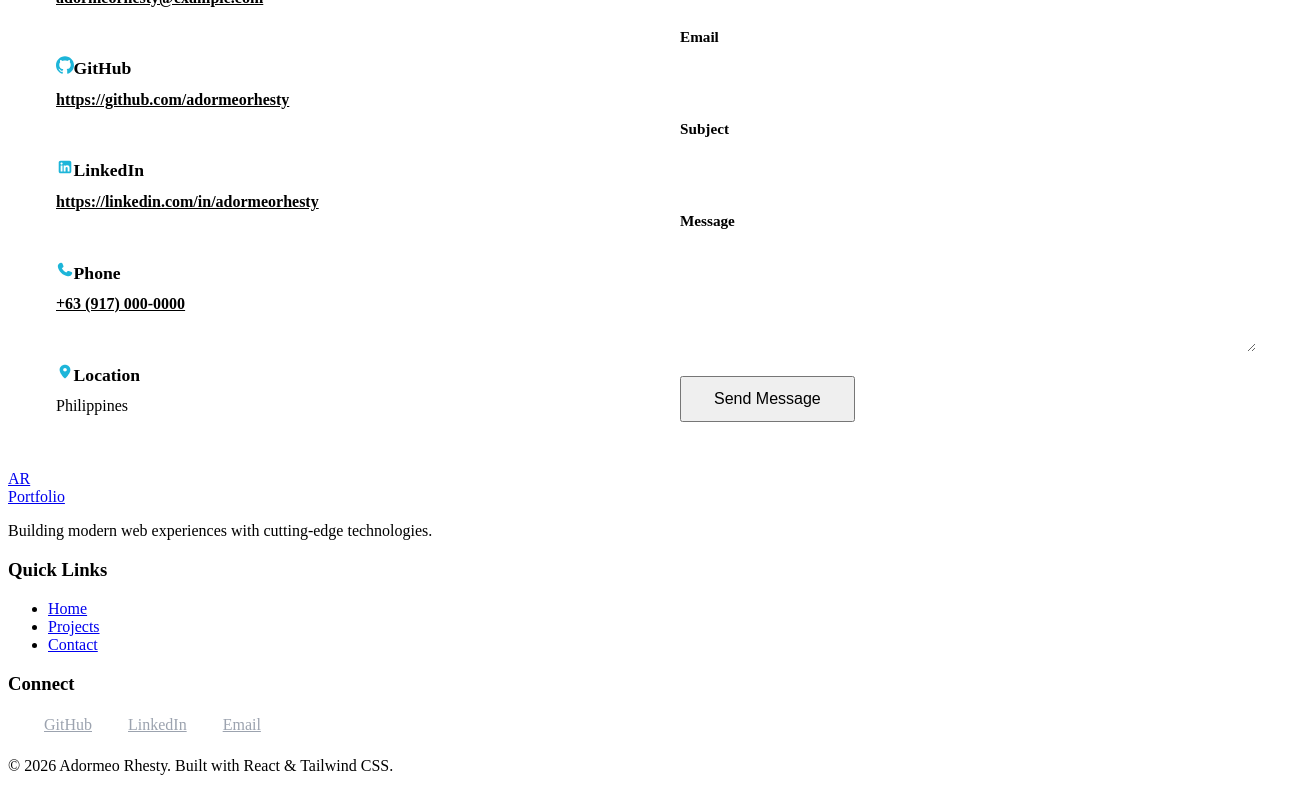
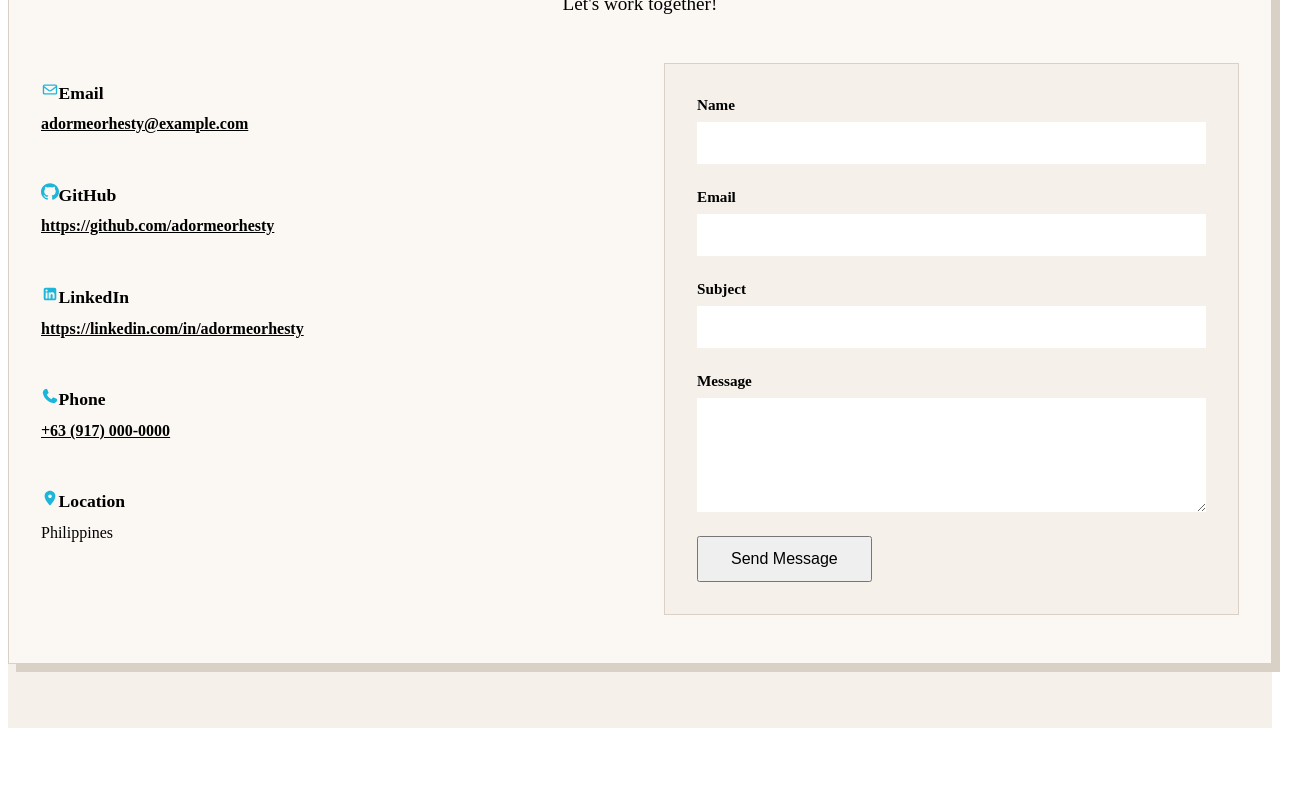
Before and after one commit to Rhesty22/Portfolio-Website, a React (Vite) app: page /contact in a window 1280 px wide. Shown: the part 380-1180 px from the top of the page, 1304 px wide, since content can reach past the window. Built offline with nearby package versions, Linux system fonts and the light colour scheme; the HTML template or start-up script is replaced by a standard one.

Commit message:
Update coffeehouse design

```diff
--- a/src/components/Footer.jsx
+++ b/src/components/Footer.jsx
@@ -9,34 +9,34 @@ export default function Footer() {
   const currentYear = new Date().getFullYear();
 
   return (
-    <footer className="bg-slate-900/80 backdrop-blur-sm border-t border-slate-700/50">
-      <div className="max-w-7xl mx-auto px-4 sm:px-6 lg:px-8 py-12">
-        <div className="grid grid-cols-1 md:grid-cols-3 gap-8 mb-8">
+    <footer className="site-footer">
+      <div className="footer-inner">
+        <div className="footer-grid">
           {/* Brand */}
           <div>
-            <Link to="/" className="flex items-center space-x-2 mb-4">
-              <div className="w-10 h-10 rounded-full bg-gradient-to-r from-cyan-500 to-purple-500 flex items-center justify-center text-white font-bold text-sm">
+            <Link to="/" className="footer-brand">
+              <div className="footer-monogram">
                 AR
               </div>
-              <span className="text-lg font-bold text-white">Portfolio</span>
+              <span>Portfolio</span>
             </Link>
-            <p className="text-gray-400 text-sm">Building modern web experiences with cutting-edge technologies.</p>
+            <p className="footer-description">Building modern web experiences with thoughtful design and reliable code.</p>
           </div>
 
           {/* Quick Links */}
           <div>
-            <h3 className="text-white font-semibold mb-4">Quick Links</h3>
-            <ul className="space-y-2">
-              <li><Link to="/" className="text-gray-400 hover:text-cyan-400 transition-colors text-sm">Home</Link></li>
-              <li><Link to="/projects" className="text-gray-400 hover:text-cyan-400 transition-colors text-sm">Projects</Link></li>
-              <li><Link to="/contact" className="text-gray-400 hover:text-cyan-400 transition-colors text-sm">Contact</Link></li>
+            <h3>Quick Links</h3>
+            <ul className="footer-links">
+              <li><Link to="/">Home</Link></li>
+              <li><Link to="/projects">Projects</Link></li>
+              <li><Link to="/contact">Contact</Link></li>
             </ul>
           </div>
 
           {/* Social Links */}
           <div>
-            <h3 className="text-white font-semibold mb-4">Connect</h3>
-            <div className="flex flex-col gap-3">
+            <h3>Connect</h3>
+            <div className="footer-social-list">
               <a href={portfolioData.social.github} target="_blank" rel="noopener noreferrer" aria-label="GitHub" className="footer-social-link">
                 <img src={githubIcon} alt="" className="footer-social-icon" />
                 <span>GitHub</span>
@@ -54,8 +54,8 @@ export default function Footer() {
         </div>
 
         {/* Bottom */}
-        <div className="border-t border-slate-700/50 pt-8 text-center">
-          <p className="text-gray-500 text-sm">
+        <div className="footer-bottom">
+          <p>
             &copy; {currentYear} Adormeo Rhesty. Built with React & Tailwind CSS.
           </p>
         </div>
--- a/src/pages/Home.jsx
+++ b/src/pages/Home.jsx
@@ -9,7 +9,6 @@ export default function Home() {
         <div className="hero-content">
           <p className="hero-kicker">Portfolio</p>
           <h1>{portfolioData.personal.name}</h1>
-          <p className="hero-role">{portfolioData.personal.title}</p>
           <p>{portfolioData.personal.description}</p>
           <div className="hero-meta">
             <span>Based in {portfolioData.personal.location}</span>
--- a/src/styles/Footer.css
+++ b/src/styles/Footer.css
@@ -1,48 +1,89 @@
-.footer {
-  background-color: var(--text-color);
-  color: #ffffff;
-  padding: 3rem 1rem 1rem;
+.site-footer {
   margin-top: 4rem;
+  padding: 4rem 1rem 1.5rem;
+  background: var(--ink-brown);
+  color: #f8efe3;
+  border-top: 8px solid var(--accent-brown);
 }
 
-.footer-content {
-  max-width: 1200px;
+.footer-inner {
+  max-width: 1080px;
   margin: 0 auto;
-  display: grid;
-  grid-template-columns: repeat(auto-fit, minmax(250px, 1fr));
-  gap: 2rem;
-  margin-bottom: 2rem;
 }
 
-.footer-section h3 {
-  margin-bottom: 1rem;
-  color: #ffffff;
+.footer-grid {
+  display: grid;
+  grid-template-columns: 1.5fr 1fr 1fr;
+  gap: 3rem;
+  padding-bottom: 3rem;
 }
 
-.footer-section ul {
-  list-style: none;
-  display: flex;
-  flex-direction: column;
-  gap: 0.5rem;
+.footer-brand {
+  display: inline-flex;
+  align-items: center;
+  gap: 0.75rem;
+  margin-bottom: 1rem;
+  color: #fff8ef;
+  font-size: 1.2rem;
+  font-weight: 700;
 }
 
-.footer-section a {
-  color: #cccccc;
-  transition: var(--transition);
+.footer-monogram {
+  display: grid;
+  place-items: center;
+  width: 2.75rem;
+  height: 2.75rem;
+  border: 1px solid #e3c8ad;
+  color: #fff8ef;
+  font-size: 0.8rem;
+  letter-spacing: 0.08em;
 }
 
-.footer-section a:hover {
-  color: var(--primary-color);
+.footer-description {
+  max-width: 300px;
+  color: #ead9c8;
+  font-size: 0.9rem;
+}
+
+.site-footer h3 {
+  margin-bottom: 1rem;
+  color: #fff8ef;
+  font-size: 0.8rem;
+  letter-spacing: 0.12em;
+  text-transform: uppercase;
+}
+
+.footer-links {
+  display: grid;
+  gap: 0.65rem;
+  list-style: none;
+}
+
+.footer-links a,
+.footer-social-link {
+  color: #ead9c8;
+}
+
+.footer-links a:hover,
+.footer-social-link:hover {
+  color: #fff8ef;
+}
+
+.footer-social-list {
+  display: grid;
+  gap: 0.75rem;
 }
 
 .footer-bottom {
-  max-width: 1200px;
-  margin: 0 auto;
-  padding-top: 2rem;
-  border-top: 1px solid rgba(255, 255, 255, 0.1);
+  padding-top: 1.5rem;
+  border-top: 1px solid rgba(255, 248, 239, 0.25);
   text-align: center;
-  color: #cccccc;
+  color: #ead9c8;
   font-size: 0.9rem;
+}
+
+.footer-bottom p {
+  color: inherit;
 }
 
 .footer-social-link {
@@ -50,12 +91,12 @@
   align-items: center;
   gap: 0.75rem;
   width: fit-content;
-  color: #9ca3af;
+  color: #ead9c8;
   transition: color 0.2s ease;
 }
 
 .footer-social-link:hover {
-  color: #22d3ee;
+  color: #fff8ef;
 }
 
 .footer-social-icon {
@@ -67,11 +108,12 @@
 }
 
 @media (max-width: 768px) {
-  .footer {
+  .site-footer {
     padding: 2rem 1rem 1rem;
   }
 
-  .footer-content {
+  .footer-grid {
+    grid-template-columns: 1fr;
     gap: 1.5rem;
   }
 }
--- a/src/styles/Navigation.css
+++ b/src/styles/Navigation.css
@@ -1,6 +1,6 @@
 .navbar {
-  background-color: #f5f1ea;
-  border-bottom: 1px solid #d9d1c5;
+  background-color: var(--surface-beige);
+  border-bottom: 1px solid var(--line-brown);
   box-shadow: none;
   position: sticky;
   top: 0;
@@ -19,13 +19,13 @@
 .nav-logo {
   font-size: 1rem;
   font-weight: 700;
-  color: #242321;
+  color: var(--ink-brown);
   cursor: pointer;
   transition: var(--transition);
 }
 
 .nav-logo:hover {
-  color: #b34d38;
+  color: var(--accent-brown);
 }
 
 .nav-menu {
@@ -39,7 +39,7 @@
 }
 
 .nav-link {
-  color: #6d675f;
+  color: var(--ink-brown);
   font-weight: 500;
   transition: var(--transition);
   padding: 0.5rem 0;
@@ -53,7 +53,7 @@
   left: 0;
   width: 0;
   height: 2px;
-  background-color: #b34d38;
+  background-color: var(--accent-brown);
   transition: width 0.3s ease;
 }
 
@@ -74,7 +74,7 @@
 }
 
 .nav-link-cta:hover {
-  background-color: #8f3828;
+  background-color: var(--secondary-color);
   transform: translateY(-2px);
   box-shadow: 0 4px 12px rgba(0, 102, 204, 0.3);
 }
--- a/src/styles/index.css
+++ b/src/styles/index.css
@@ -8,16 +8,35 @@
   box-sizing: border-box;
 }
 
+:root {
+  --page-beige: #ead9c0;
+  --surface-beige: #fff8ec;
+  --panel-beige: #d6b995;
+  --ink-black: #21150f;
+  --ink-brown: #482719;
+  --accent-brown: #7b3f22;
+  --line-brown: #b88f67;
+  --background-color: var(--page-beige);
+  --light-background: var(--surface-beige);
+  --text-color: var(--ink-brown);
+  --light-text: var(--ink-black);
+  --border-color: var(--line-brown);
+  --primary-color: var(--accent-brown);
+  --secondary-color: #32180e;
+  --accent-color: var(--accent-brown);
+  --transition: 0.2s ease;
+}
+
 html {
   scroll-behavior: smooth;
-  background-color: #0a0e27;
-  color: #e0e7ff;
+  background-color: var(--page-beige);
+  color: var(--ink-black);
 }
 
 body {
   font-family: 'Inter', system-ui, sans-serif;
-  background-color: #0a0e27;
-  color: #e0e7ff;
+  background-color: var(--page-beige);
+  color: var(--ink-black);
   line-height: 1.6;
 }
 
@@ -31,7 +50,6 @@ button {
   font-family: inherit;
 }
 
-/* Custom utility classes */
 @layer components {
   .container-custom {
     @apply max-w-7xl mx-auto px-4 sm:px-6 lg:px-8;
@@ -62,65 +80,57 @@ button {
   }
 }
 
-/* Scrollbar styling */
 ::-webkit-scrollbar {
   width: 10px;
 }
 
 ::-webkit-scrollbar-track {
-  background: #0f1419;
+  background: var(--panel-beige);
 }
 
 ::-webkit-scrollbar-thumb {
-  background: #1e293b;
+  background: var(--accent-brown);
   border-radius: 5px;
 }
 
 ::-webkit-scrollbar-thumb:hover {
-  background: #334155;
+  background: var(--secondary-color);
 }
 
-/* Selection styling */
-::selection {
-  background-color: #06b6d4;
-  color: #0a0e27;
-}
-
+::selection,
 ::-moz-selection {
-  background-color: #06b6d4;
-  color: #0a0e27;
+  background-color: #d6ae8f;
+  color: var(--ink-black);
 }
 
 .btn {
-  transition: var(--transition);
   display: inline-block;
   border: 2px solid transparent;
+  transition: var(--transition);
 }
 
 .btn-primary {
   background-color: var(--primary-color);
-  color: white;
+  color: #fff8ef;
 }
 
 .btn-primary:hover {
   background-color: var(--secondary-color);
-  transform: translateY(-2px);
-  box-shadow: 0 4px 12px rgba(0, 102, 204, 0.3);
+  color: #fff8ef;
 }
 
 .btn-secondary {
-  background-color: transparent;
   color: var(--primary-color);
   border-color: var(--primary-color);
 }
 
 .btn-secondary:hover {
   background-color: var(--primary-color);
-  color: white;
+  color: #fff8ef;
 }
 
-/* Typography */
 h1, h2, h3, h4, h5, h6 {
+  color: var(--ink-brown);
   font-weight: 700;
   line-height: 1.2;
   margin-bottom: 0.5rem;
@@ -139,11 +149,11 @@ h3 {
 }
 
 p {
+  color: var(--ink-black);
   line-height: 1.6;
   margin-bottom: 1rem;
 }
 
-/* Responsive Typography */
 @media (max-width: 768px) {
   h1 {
     font-size: 2rem;
--- a/src/styles/pages/Blog.css
+++ b/src/styles/pages/Blog.css
@@ -1,17 +1,24 @@
 .blog {
   width: 100%;
+  min-height: calc(100vh - 76px);
+  padding: 4rem 0;
+  background: #f5f1ea;
 }
 
 .blog-container {
   max-width: 900px;
   margin: 0 auto;
-  padding: 0 2rem;
+  padding: 3rem 2rem;
+  background: #fbf8f3;
+  border: 1px solid #d9d1c5;
+  box-shadow: 8px 8px 0 #d9d1c5;
 }
 
 .blog h1 {
-  text-align: center;
+  text-align: left;
   margin-bottom: 0.5rem;
-  font-size: 2.5rem;
+  font-size: clamp(2.5rem, 6vw, 4.5rem);
+  letter-spacing: -0.04em;
 }
 
 .articles-list {
@@ -22,16 +29,17 @@
 }
 
 .article-card {
-  background: var(--light-background);
+  background: #f5f1ea;
   padding: 2rem;
-  border-radius: 12px;
-  border-left: 4px solid var(--primary-color);
+  border-radius: 0;
+  border: 1px solid #d9d1c5;
+  border-left: 4px solid #b34d38;
   transition: var(--transition);
 }
 
 .article-card:hover {
-  box-shadow: 0 8px 24px rgba(0, 102, 204, 0.12);
-  transform: translateX(8px);
+  box-shadow: 4px 4px 0 #d9d1c5;
+  transform: translate(-2px, -2px);
 }
 
 .article-header {
--- a/src/styles/pages/Contact.css
+++ b/src/styles/pages/Contact.css
@@ -1,17 +1,24 @@
 .contact {
   width: 100%;
+  min-height: calc(100vh - 76px);
+  padding: 4rem 0;
+  background: #f5f1ea;
 }
 
 .contact-container {
   max-width: 1000px;
   margin: 0 auto;
-  padding: 0 2rem;
+  padding: 3rem 2rem;
+  background: #fbf8f3;
+  border: 1px solid #d9d1c5;
+  box-shadow: 8px 8px 0 #d9d1c5;
 }
 
 .contact h1 {
-  text-align: center;
+  text-align: left;
   margin-bottom: 0.5rem;
-  font-size: 2.5rem;
+  font-size: clamp(2.5rem, 6vw, 4.5rem);
+  letter-spacing: -0.04em;
 }
 
 .contact-content {
@@ -61,6 +68,9 @@
 
 /* Contact Form */
 .contact-form {
+  padding: 2rem;
+  background: #f5f1ea;
+  border: 1px solid #d9d1c5;
   display: flex;
   flex-direction: column;
   gap: 1.5rem;
@@ -103,7 +113,7 @@
 .form-group textarea {
   padding: 0.75rem 1rem;
   border: 2px solid var(--border-color);
-  border-radius: 8px;
+  border-radius: 0;
   font-family: inherit;
   font-size: 1rem;
   transition: var(--transition);
--- a/src/styles/pages/Home.css
+++ b/src/styles/pages/Home.css
@@ -1,19 +1,21 @@
 .home {
   width: 100%;
-  background: #f5f1ea;
-  color: #242321;
+  background: var(--page-beige);
+  color: var(--ink-black);
 }
 
 .hero {
-  background: #f5f1ea;
-  color: #242321;
+  background-color: var(--page-beige);
+  background-image: linear-gradient(rgba(255, 248, 236, 0.32) 1px, transparent 1px), linear-gradient(90deg, rgba(123, 63, 34, 0.08) 1px, transparent 1px);
+  background-size: 32px 32px;
+  color: var(--ink-black);
   padding: clamp(6rem, 13vw, 11rem) 2rem clamp(5rem, 10vw, 8rem);
   text-align: left;
   min-height: 600px;
   display: flex;
   align-items: center;
   justify-content: center;
-  border-bottom: 1px solid #d9d1c5;
+  border-bottom: 1px solid var(--line-brown);
 }
 
 .hero-content {
@@ -41,18 +43,11 @@
 
 .hero-kicker,
 .section-kicker {
-  color: #b34d38 !important;
+  color: var(--accent-brown) !important;
   font-size: 0.75rem !important;
   font-weight: 700;
   letter-spacing: 0.14em;
   text-transform: uppercase;
-}
-
-.hero-role {
-  color: #242321 !important;
-  font-size: 1.45rem !important;
-  font-weight: 600;
-  margin-bottom: 1rem !important;
 }
 
 .hero-meta {
@@ -60,13 +55,13 @@
   flex-wrap: wrap;
   gap: 0.75rem 2rem;
   margin: 2rem 0;
-  color: #777067;
+  color: var(--ink-brown);
   font-size: 0.9rem;
 }
 
 .hero-meta span::before {
   content: '•';
-  color: #b34d38;
+  color: var(--accent-brown);
   margin-right: 0.6rem;
 }
 
@@ -93,8 +88,8 @@
 }
 
 .text-link:hover {
-  color: #b34d38;
-  border-color: #b34d38;
+  color: var(--accent-brown);
+  border-color: var(--accent-brown);
 }
 
 .featured-projects {
@@ -110,7 +105,7 @@
 }
 
 .section-heading {
-  border-bottom: 1px solid #d9d1c5;
+  border-bottom: 1px solid var(--line-brown);
   margin-bottom: 2.5rem;
 }
 
@@ -123,7 +118,7 @@
 }
 
 .project-card {
-  background: #f5f1ea;
+  background: var(--surface-beige);
   padding: 2rem;
   min-height: 240px;
   transition: background-color 0.2s ease;
@@ -132,7 +127,7 @@
 
 .project-card:hover {
   transform: none;
-  background: #ebe4da;
+  background: #f1dfc6;
 }
 
 .project-card h3 {
@@ -153,7 +148,7 @@
 
 .project-tags span {
   background-color: transparent;
-  color: #b34d38;
+  color: var(--accent-brown);
   padding: 0.25rem 0.75rem 0.25rem 0;
   border-radius: 0;
   font-size: 0.85rem;
--- a/src/styles/pages/Projects.css
+++ b/src/styles/pages/Projects.css
@@ -1,17 +1,24 @@
 .projects {
   width: 100%;
+  min-height: calc(100vh - 76px);
+  padding: 4rem 0;
+  background: #f5f1ea;
 }
 
 .projects-container {
   max-width: 1200px;
   margin: 0 auto;
-  padding: 0 2rem;
+  padding: 3rem 2rem;
+  background: #fbf8f3;
+  border: 1px solid #d9d1c5;
+  box-shadow: 8px 8px 0 #d9d1c5;
 }
 
 .projects h1 {
-  text-align: center;
+  text-align: left;
   margin-bottom: 0.5rem;
-  font-size: 2.5rem;
+  font-size: clamp(2.5rem, 6vw, 4.5rem);
+  letter-spacing: -0.04em;
 }
 
 .section-subtitle {
@@ -28,19 +35,19 @@
 }
 
 .project-card-full {
-  background: var(--background-color);
-  border: 2px solid var(--border-color);
+  background: #f5f1ea;
+  border: 1px solid #d9d1c5;
   padding: 2rem;
-  border-radius: 12px;
+  border-radius: 0;
   transition: var(--transition);
   display: flex;
   flex-direction: column;
 }
 
 .project-card-full:hover {
-  border-color: var(--primary-color);
-  box-shadow: 0 12px 32px rgba(0, 102, 204, 0.15);
-  transform: translateY(-8px);
+  border-color: #b34d38;
+  box-shadow: 4px 4px 0 #d9d1c5;
+  transform: translate(-2px, -2px);
 }
 
 .project-card-full h3 {
@@ -63,13 +70,13 @@
 }
 
 .project-tags span {
-  background-color: var(--light-background);
-  color: var(--primary-color);
+  background-color: transparent;
+  color: #b34d38;
   padding: 0.4rem 0.8rem;
-  border-radius: 20px;
+  border-radius: 0;
   font-size: 0.85rem;
   font-weight: 500;
-  border: 1px solid var(--primary-color);
+  border: 0;
 }
 
 .project-links {
--- a/src/styles/pages/Skills.css
+++ b/src/styles/pages/Skills.css
@@ -1,17 +1,24 @@
 .skills {
   width: 100%;
+  min-height: calc(100vh - 76px);
+  padding: 4rem 0;
+  background: #f5f1ea;
 }
 
 .skills-container {
   max-width: 1200px;
   margin: 0 auto;
-  padding: 0 2rem;
+  padding: 3rem 2rem;
+  background: #fbf8f3;
+  border: 1px solid #d9d1c5;
+  box-shadow: 8px 8px 0 #d9d1c5;
 }
 
 .skills h1 {
-  text-align: center;
+  text-align: left;
   margin-bottom: 0.5rem;
-  font-size: 2.5rem;
+  font-size: clamp(2.5rem, 6vw, 4.5rem);
+  letter-spacing: -0.04em;
 }
 
 .skills-grid {
@@ -23,21 +30,21 @@
 }
 
 .skill-category {
-  background: var(--light-background);
+  background: #f5f1ea;
   padding: 2rem;
-  border-radius: 12px;
-  border: 2px solid var(--border-color);
+  border-radius: 0;
+  border: 1px solid #d9d1c5;
   transition: var(--transition);
 }
 
 .skill-category:hover {
-  border-color: var(--primary-color);
-  box-shadow: 0 8px 20px rgba(0, 102, 204, 0.1);
-  transform: translateY(-4px);
+  border-color: #b34d38;
+  box-shadow: 4px 4px 0 #d9d1c5;
+  transform: translate(-2px, -2px);
 }
 
 .skill-category h3 {
-  color: var(--primary-color);
+  color: #b34d38;
   margin-bottom: 1.5rem;
   font-size: 1.3rem;
 }
@@ -84,18 +91,18 @@
 }
 
 .service-card {
-  background: var(--background-color);
-  border: 2px solid var(--border-color);
+  background: #f5f1ea;
+  border: 1px solid #d9d1c5;
   padding: 2rem;
-  border-radius: 12px;
+  border-radius: 0;
   text-align: center;
   transition: var(--transition);
 }
 
 .service-card:hover {
-  border-color: var(--accent-color);
-  box-shadow: 0 12px 32px rgba(255, 107, 107, 0.15);
-  transform: translateY(-8px);
+  border-color: #b34d38;
+  box-shadow: 4px 4px 0 #d9d1c5;
+  transform: translate(-2px, -2px);
 }
 
 .service-card h3 {
```
